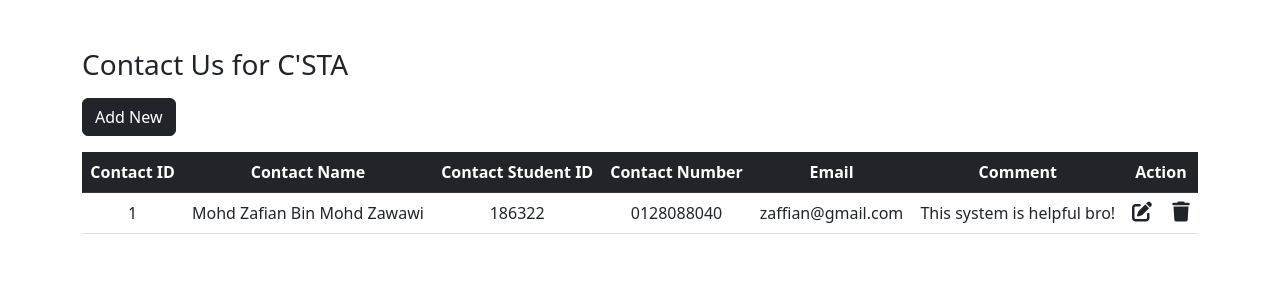
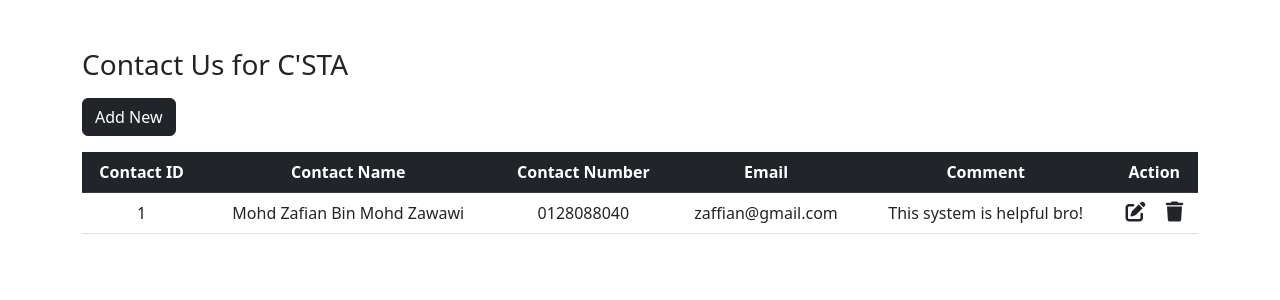
Before and after one commit to AdibahMaisarah/chessclub, a PHP site: page /crud/contact.php in a window 1280 px wide. Shown: the part 154-454 px from the top of the page. Run offline with PHP 8.4, Linux system fonts and the light colour scheme; data comes from the database, SQL or seed files in the repository.

Commit message:
Update contact.php

```diff
--- a/ais/crud/contact.php
+++ b/ais/crud/contact.php
@@ -44,7 +44,6 @@ include "db_conn.php";
         <tr>
           <th scope="col">Contact ID</th>
           <th scope="col">Contact Name</th>
-          <th scope="col">Contact Student ID</th>
           <th scope="col">Contact Number</th><th scope="col">Email</th>
           <th scope="col">Comment</th>
           <th scope="col">Action</th>
@@ -60,7 +59,7 @@ include "db_conn.php";
           <tr>
             <td><?php echo $row["contact_id"] ?></td>
             <td><?php echo $row["contact_name"] ?></td>
-            <td><?php echo $row["contact_studid"] ?></td>
+
             <td><?php echo $row["contact_phone"] ?></td>
             <td><?php echo $row["contact_email"] ?></td>
             <td><?php echo $row["contact_desc"] ?></td>
```
